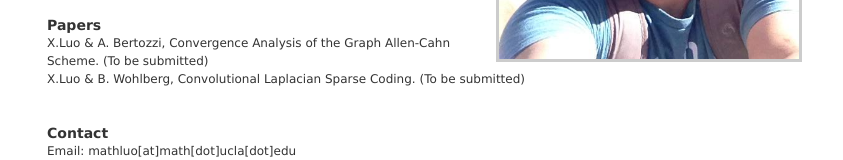
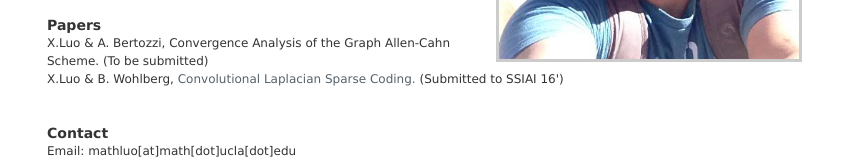
Before and after one commit to mathluo/public_html, a plain HTML site: page index.html in a window 1280 px wide. Shown: the part 430-590 px from the top of the page, without its empty margins (218-1061 px from the left). Drawn offline with Linux system fonts and the light colour scheme.

Commit message:
Add Links to paper

```diff
--- a/index.html
+++ b/index.html
@@ -50,7 +50,7 @@ Graph cut models, machine learning, image processing, sparse dictionary learning
 <h3>Papers</h3>
 <div class="articles">
 <p>X.Luo &amp A. Bertozzi, Convergence Analysis of the Graph Allen-Cahn Scheme. (To be submitted)</p>
-<p>X.Luo &amp B. Wohlberg, Convolutional Laplacian Sparse Coding. (To be submitted)</p>
+<p>X.Luo &amp B. Wohlberg, <a href = "https://www2.securecms.com/SSIAI2016/Papers/Uploads/Proposals/PaperNum/1025/2015111590944_886823_1025.pdf"target="_blank"> Convolutional Laplacian Sparse Coding.</a> (Submitted to SSIAI 16')</p>
 </div>
 
 <br>
```
